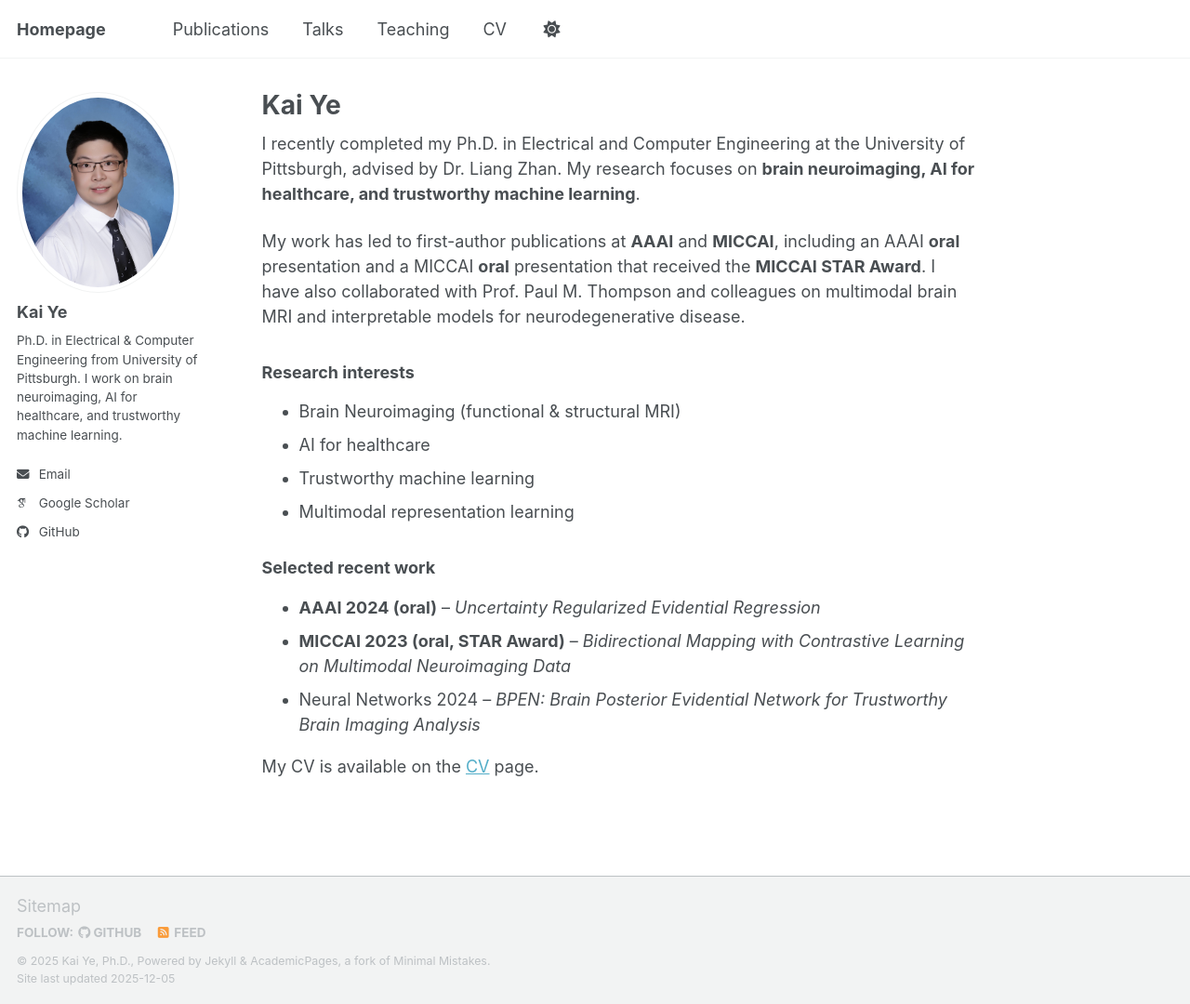
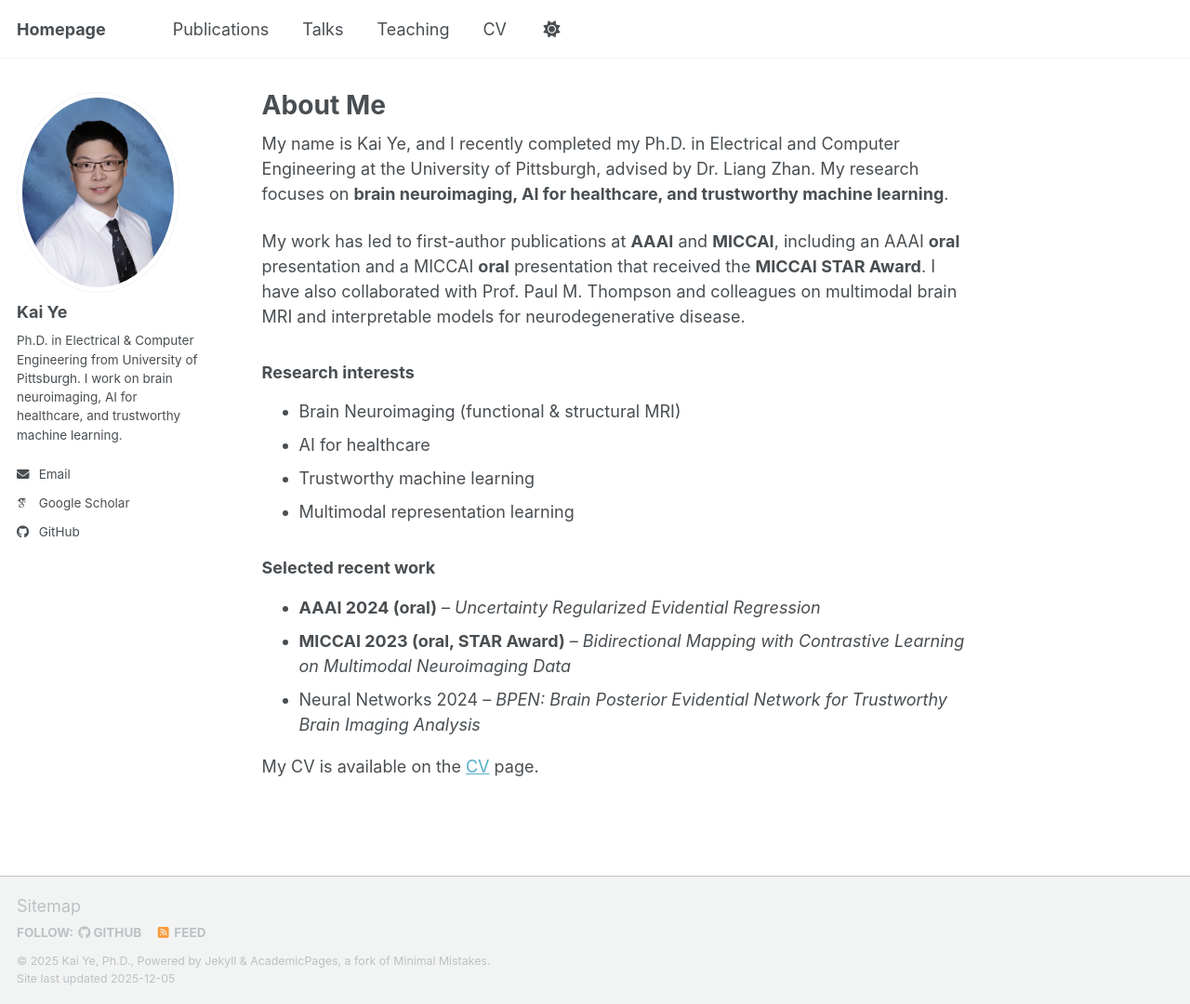
Before and after one commit to FlynnYe/FlynnYe.github.io, a Jekyll site: the page built from _pages/about.md, in a window 1280 px wide and 1080 px high. Shown: the whole window at 93% size. Built offline with Jekyll 4.4.1, drawn with Linux system fonts in a browser that asks for light colours; some web fonts are replaced; a script bundle is joined from its source files by our own code; library files that are not in the unit come from our copies.

Commit message:
Revise title and author introduction in about page
Updated the title and added the author's name in the introduction.

```diff
--- a/_pages/about.md
+++ b/_pages/about.md
@@ -1,13 +1,13 @@
 ---
 permalink: /
-title: "Kai Ye"
+title: "About Me"
 author_profile: true
 redirect_from:
   - /about/
   - /about.html
 ---
 
-I recently completed my Ph.D. in Electrical and Computer Engineering at the University of Pittsburgh, advised by Dr. Liang Zhan. My research focuses on **brain neuroimaging, AI for healthcare, and trustworthy machine learning**.
+My name is Kai Ye, and I recently completed my Ph.D. in Electrical and Computer Engineering at the University of Pittsburgh, advised by Dr. Liang Zhan. My research focuses on **brain neuroimaging, AI for healthcare, and trustworthy machine learning**.
 
 My work has led to first-author publications at **AAAI** and **MICCAI**, including an AAAI **oral** presentation and a MICCAI **oral** presentation that received the **MICCAI STAR Award**. I have also collaborated with Prof. Paul M. Thompson and colleagues on multimodal brain MRI and interpretable models for neurodegenerative disease.
 
```
